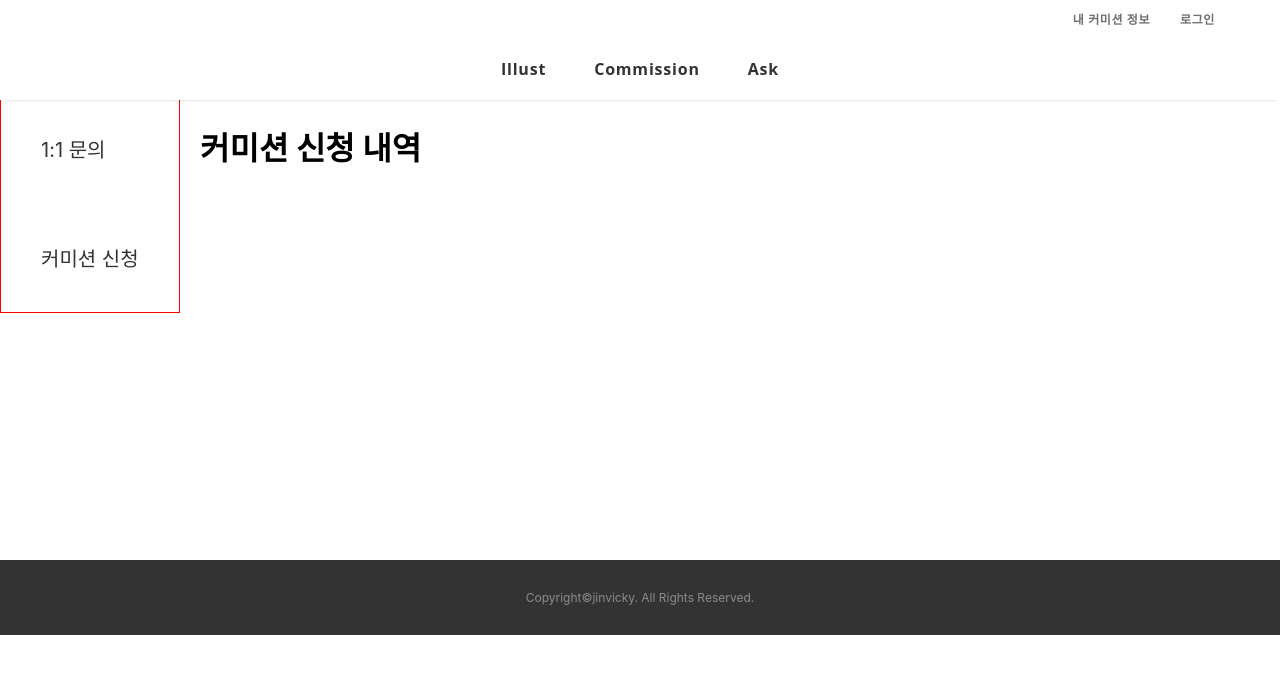
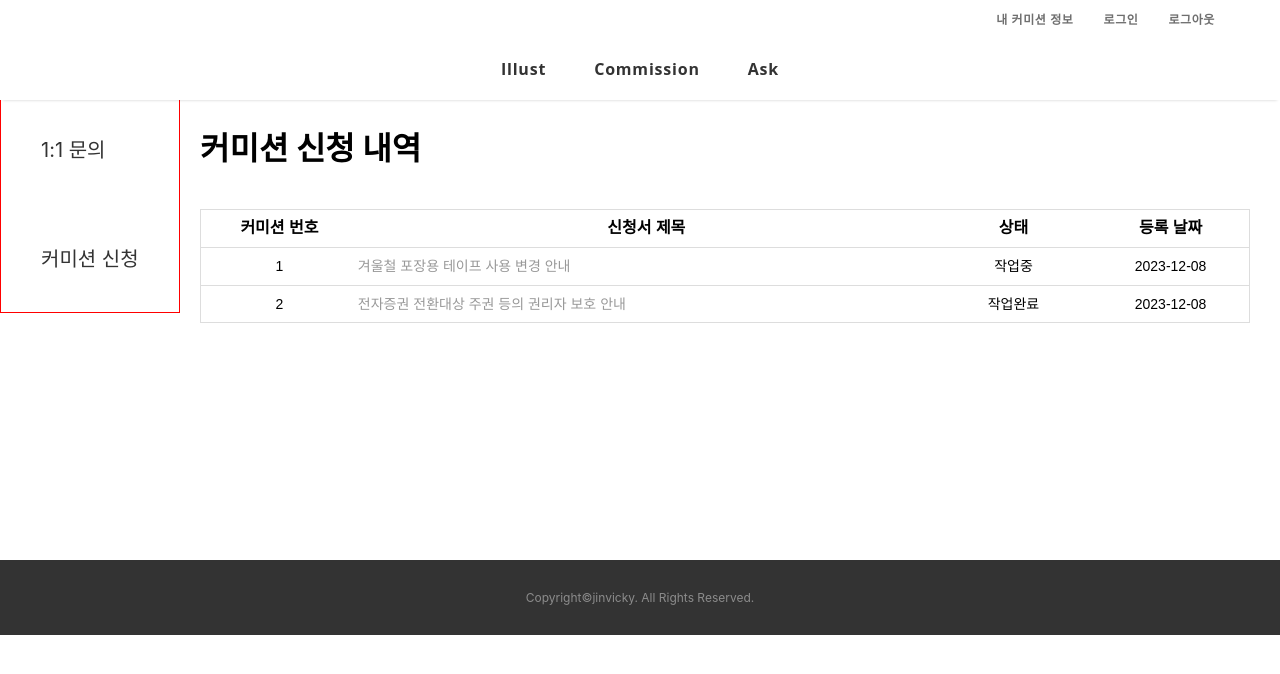
Before and after one commit to CM-WORLD/FRONT-END, a React (Create React App) app: page /mypage/cms in a window 1280 px wide. Shown: the top 674 px of the page. Built offline with nearby package versions, Linux system fonts and the light colour scheme.

Commit message:
Feat: 로그아웃 메뉴 추가, 커미션 신청 내역에 table ui 적용

```diff
--- a/src/common/navbar/index.tsx
+++ b/src/common/navbar/index.tsx
@@ -8,10 +8,13 @@ const NavBar = () => {
         <div className="nav-auth">
           <ul>
             <li>
-              <a href="/mypage">내 커미션 정보</a>
+              <a href="/mypage/cms">내 커미션 정보</a>
             </li>
             <li>
               <a href="/sign/in">로그인</a>
+            </li>
+            <li>
+              <a href="/sign/out">로그아웃</a>
             </li>
           </ul>
         </div>
--- a/src/pages/myPage/common/style.scss
+++ b/src/pages/myPage/common/style.scss
@@ -7,5 +7,6 @@
   .base-content {
     margin-left: 170px; //sideNav effect padding
     padding: 30px;
+    width: 100%;
   }
 }
--- a/src/pages/myPage/myCms/index.tsx
+++ b/src/pages/myPage/myCms/index.tsx
@@ -4,7 +4,40 @@ import "./style.scss";
 const MyCmsList = () => {
   const content = (
     <>
-      <div></div>
+      <div className="my-cms-history">
+        <table className="bbs-table">
+          <colgroup>
+            <col width="15%" />
+            <col width="*" />
+            <col width="15%" />
+            <col width="15%" />
+          </colgroup>
+          <thead>
+            <tr>
+              <th scope="col">커미션 번호</th>
+              <th scope="col">신청서 제목</th>
+              <th scope="col">상태</th>
+              <th scope="col">등록 날짜</th>
+            </tr>
+          </thead>
+          <tbody>
+            <tr>
+              <td>1</td>
+              <td className="contents">겨울철 포장용 테이프 사용 변경 안내 </td>
+              <td>작업중</td>
+              <td>2023-12-08</td>
+            </tr>
+            <tr>
+              <td>2</td>
+              <td className="contents">
+                전자증권 전환대상 주권 등의 권리자 보호 안내
+              </td>
+              <td>작업완료</td>
+              <td>2023-12-08</td>
+            </tr>
+          </tbody>
+        </table>
+      </div>
     </>
   );
   return (
--- a/src/pages/myPage/myCms/style.scss
+++ b/src/pages/myPage/myCms/style.scss
@@ -0,0 +1,31 @@
+.my-cms-history {
+  .bbs-table {
+    width: 100%;
+    margin: 40px 0;
+    border-collapse: collapse;
+
+    clear: both;
+    font-family: "Apple SD Gothic Neo", "Noto Sans KR", sans-serif;
+    background: #fff;
+    text-align: center;
+
+    tr {
+      border: 1px solid #ddd;
+
+      td,
+      th {
+        line-height: 16.8px;
+        padding: 10px 0;
+      }
+
+      td {
+        font-size: 14px;
+      }
+
+      td.contents {
+        color: #999;
+        text-align: left;
+      }
+    }
+  }
+}
```
